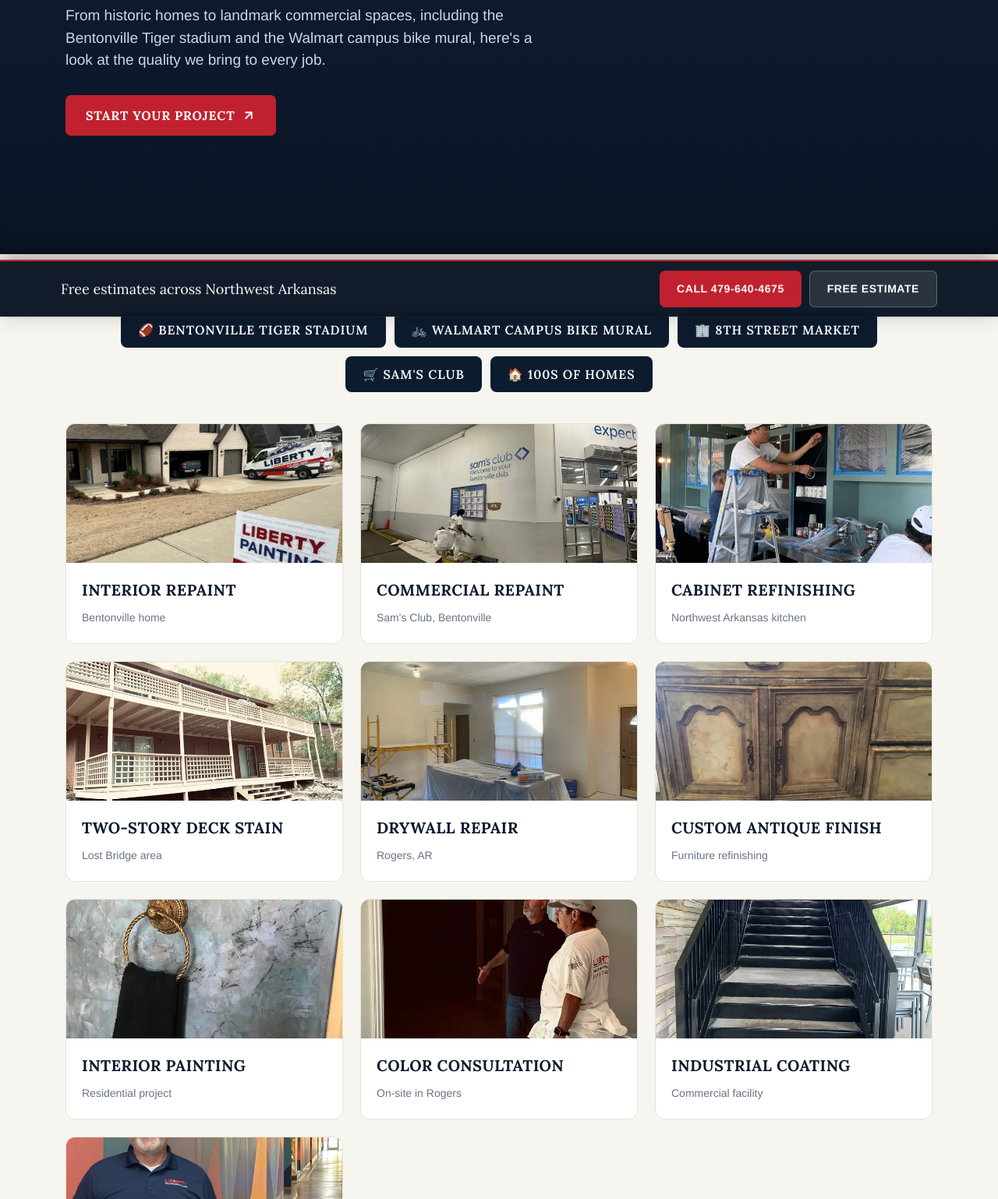
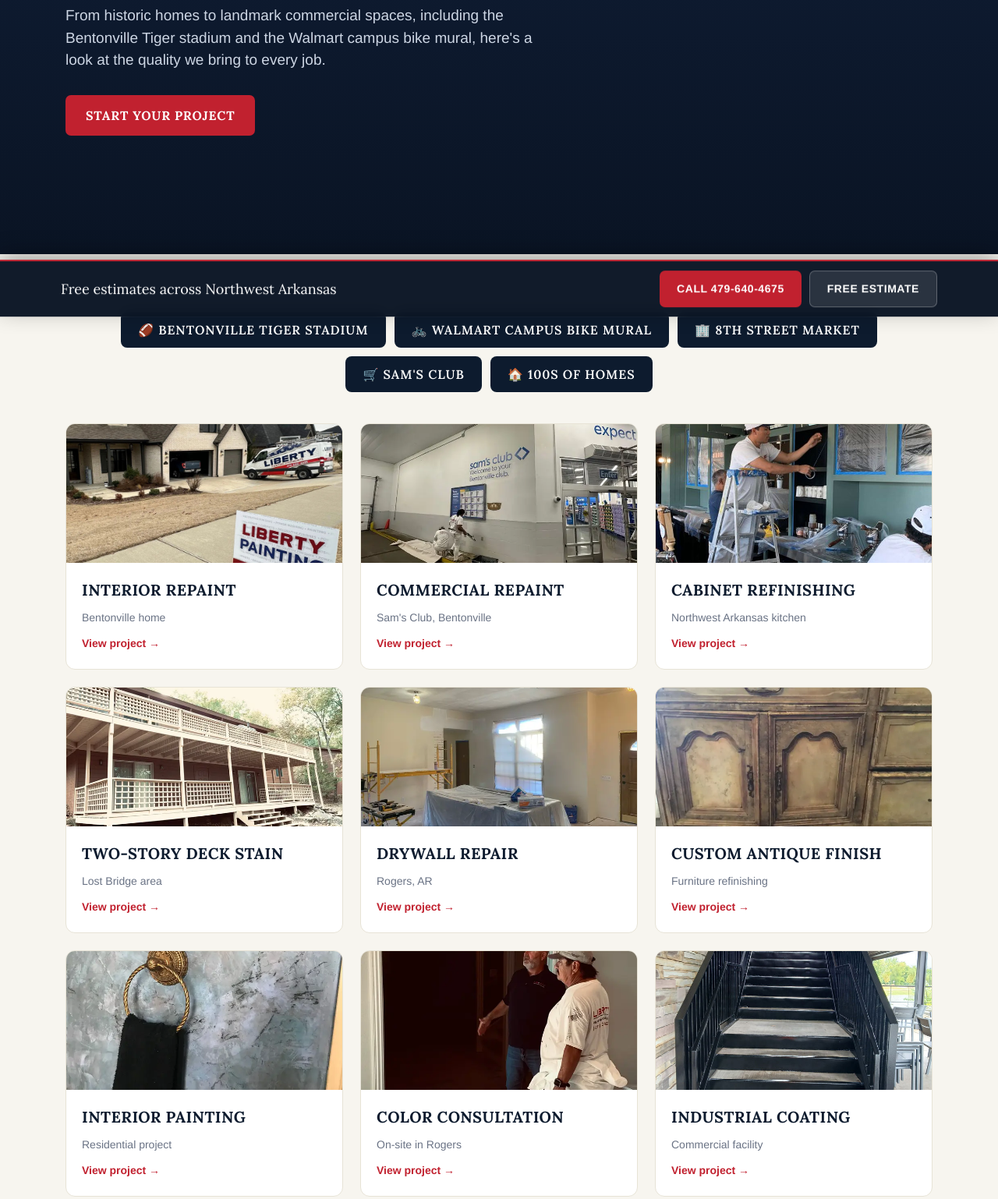
Before and after one commit to davidnichols3426-glitch/liberty-painting-site, an Eleventy site: page portfolio.njk in a window 1280 px wide. Shown: the part 480-2018 px from the top of the page at 78% size. Built offline with nearby package versions, Linux system fonts and the light colour scheme; Eleventy itself is replaced by a stand-in of ours; files that its build step writes are made by us from their sources.

Commit message:
Update portfolio.njk

```diff
--- a/portfolio.njk
+++ b/portfolio.njk
@@ -6,7 +6,7 @@
 description: "See recent residential & commercial painting projects by Liberty Painting Specialists across Bentonville, Rogers, Fayetteville & NWA: interiors, exteriors, cabinets, decks & more."
 schema: '{"@context":"https://schema.org","@type":"CollectionPage","name":"Liberty Painting Specialists Portfolio","url":"https://www.libertypaintingnwa.net/portfolio"}'
 ---
-<section class="hero grad"><div class="wrap"><div class="crumb"><a href="/index.html">Home</a> › Portfolio</div><div class="eyebrow">Our Work</div><h1>Projects Across Northwest Arkansas</h1><p>From historic homes to landmark commercial spaces, including the Bentonville Tiger stadium and the Walmart campus bike mural, here's a look at the quality we bring to every job.</p><div class="actions"><a class="btn btn-red" href="tel:+14796404675">Start Your Project <svg width="18" height="18" viewBox="0 0 24 24" fill="none" stroke="currentColor" stroke-width="2.4" stroke-linecap="round" stroke-linejoin="round"><line x1="7" y1="17" x2="17" y2="7"></line><polyline points="7 7 17 7 17 17"></polyline></svg></a></div></div></section>
+<section class="hero grad"><div class="wrap"><div class="crumb"><a href="/index.html">Home</a> › Portfolio</div><div class="eyebrow">Our Work</div><h1>Projects Across Northwest Arkansas</h1><p>From historic homes to landmark commercial spaces, including the Bentonville Tiger stadium and the Walmart campus bike mural, here's a look at the quality we bring to every job.</p><div class="actions"><a class="btn btn-red" href="tel:+14796404675">Start Your Project</a></div></div></section>
 <section><div class="wrap"><div class="chips" style="justify-content:center;margin-bottom:40px"><span class="chip" style="cursor:default">🏈 Bentonville Tiger Stadium</span><span class="chip" style="cursor:default">🚲 Walmart Campus Bike Mural</span><span class="chip" style="cursor:default">🏢 8th Street Market</span><span class="chip" style="cursor:default">🛒 Sam's Club</span><span class="chip" style="cursor:default">🏠 100s of Homes</span></div>
 <div class="grid g3">
 {%- for item in collections.projects | reverse %}
@@ -15,9 +15,9 @@
 {%- if item.data.beforePhoto %}
 <div class="ba" style="border-radius:0;box-shadow:none"><img src="{{ item.data.photo }}" alt="After: {{ alt }}"><img class="ba-before" src="{{ item.data.beforePhoto }}" alt="Before: {{ alt }}"><div class="ba-div"><span class="ba-grip">&#9664;&#9654;</span></div><input class="ba-range" type="range" min="0" max="100" value="50" aria-label="Drag to compare before and after"><span class="ba-tag ba-tag-l">Before</span><span class="ba-tag ba-tag-r">After</span></div>
 {%- else %}
-<img src="{{ item.data.photo }}" alt="{{ alt }}" loading="lazy">
+<a href="{{ item.url }}"><img src="{{ item.data.photo }}" alt="{{ alt }}" loading="lazy"></a>
 {%- endif %}
-<figcaption class="body"><h3 class="sub" style="color:#0d1b2e;font-size:20px">{{ item.data.title }}</h3>{% if item.data.location %}<p style="margin:0;font-size:14px;color:#6a7385">{{ item.data.location }}</p>{% endif %}{% if item.data.details %}<p style="margin:10px 0 0;font-size:14.5px;color:#3a4456;line-height:1.55">{{ item.data.details }}</p>{% endif %}</figcaption>
+<figcaption class="body"><a href="{{ item.url }}"><h3 class="sub" style="color:#0d1b2e;font-size:20px">{{ item.data.title }}</h3></a>{% if item.data.location %}<p style="margin:0;font-size:14px;color:#6a7385">{{ item.data.location }}</p>{% endif %}{% if item.data.details %}<p style="margin:10px 0 0;font-size:14.5px;color:#3a4456;line-height:1.55">{{ item.data.details }}</p>{% endif %}<a class="more" href="{{ item.url }}">{% if item.data.gallery and item.data.gallery.length %}View {{ item.data.gallery.length + 1 }} photos{% else %}View project{% endif %} →</a></figcaption>
 </figure>
 {%- endfor %}
 </div></div></section>
```
